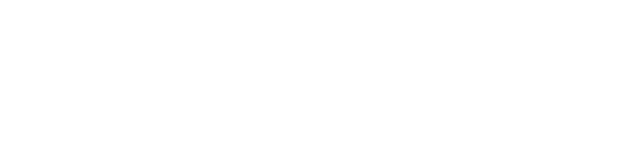
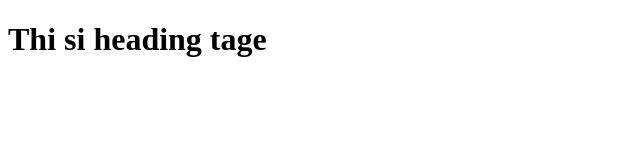
Before and after one commit to Ashraf-bmj/assignments, a plain HTML site: page index.html in a window 1280 px wide. Shown: the whole page, without its empty margins (0-640 px from the left). Drawn offline with Linux system fonts and the light colour scheme.

Commit message:
i add one h1 tage

```diff
--- a/index.html
+++ b/index.html
@@ -8,6 +8,8 @@
 </head>
 <body>
 
+    <!-- Make one html table -->
+        <h1>Thi si heading tage</h1>
 
 
 
```
